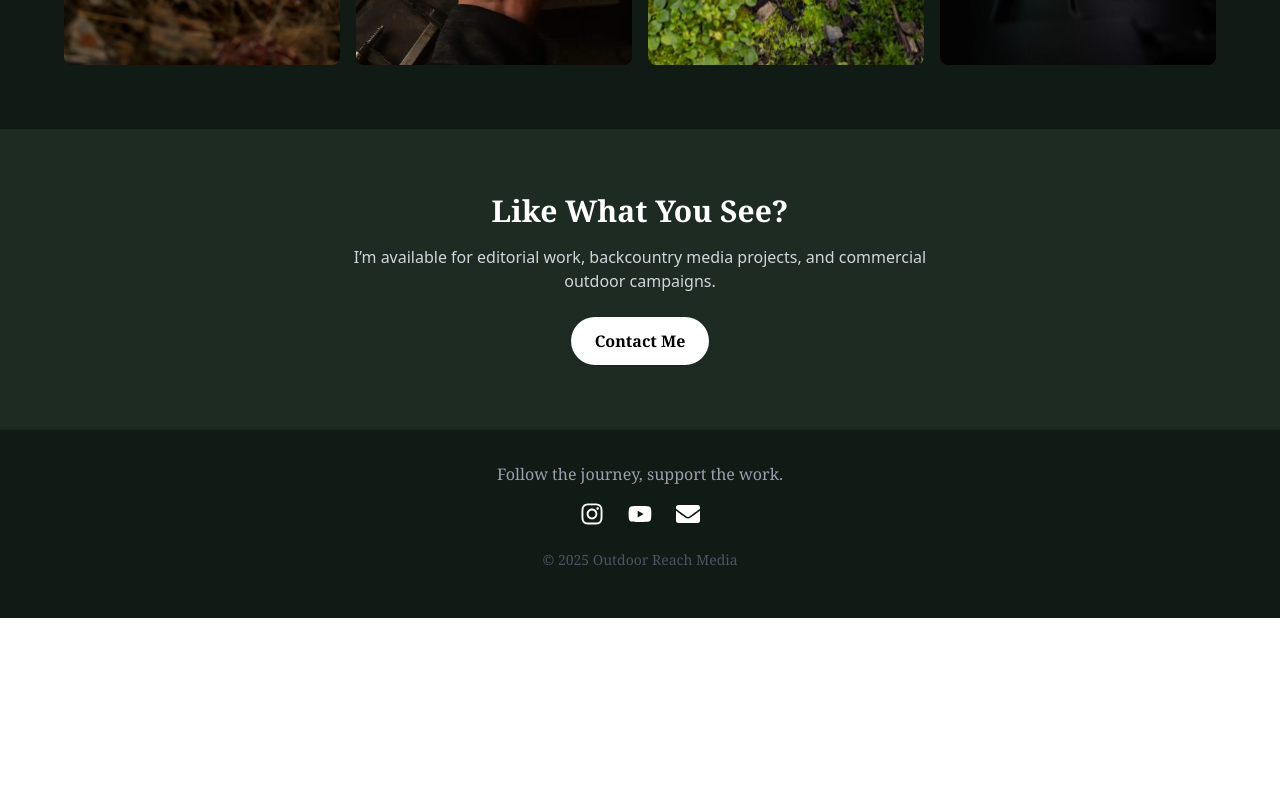
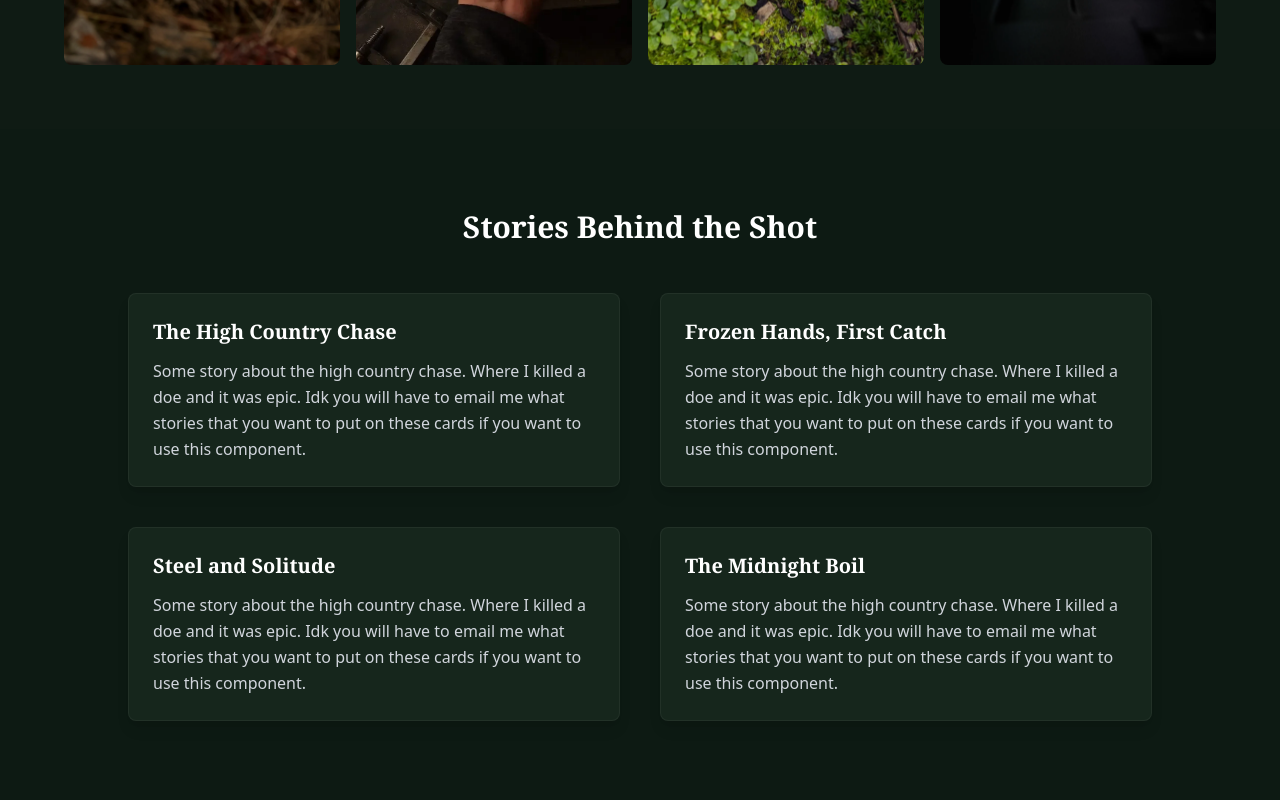
Before and after one commit to cadens99/outdoor-media, a React (Vite) app: page / in a window 1280 px wide. Shown: the part 2420-3220 px from the top of the page. Before the commit the page ends 3038 px from the top, so only its background shows below. Built offline with nearby package versions, Linux system fonts and the light colour scheme.

Commit message:
added stories behund the shot

```diff
--- a/package.json
+++ b/package.json
@@ -12,6 +12,7 @@
   "dependencies": {
     "@headlessui/react": "^2.2.2",
     "@heroicons/react": "^2.2.0",
+    "framer-motion": "^12.11.0",
     "react": "^19.1.0",
     "react-dom": "^19.1.0",
     "react-icons": "^5.5.0",
--- /dev/null
+++ b/src/components/ShotStories.jsx
@@ -0,0 +1,49 @@
+// src/components/ShotStories.jsx
+import { motion } from 'framer-motion';
+
+const stories = [
+  {
+    title: "The High Country Chase",
+    text: "Some story about the high country chase. Where I killed a doe and it was epic. Idk you will have to email me what stories that you want to put on these cards if you want to use this component."
+  },
+  {
+    title: "Frozen Hands, First Catch",
+    text: "Some story about the high country chase. Where I killed a doe and it was epic. Idk you will have to email me what stories that you want to put on these cards if you want to use this component."
+  },
+  {
+    title: "Steel and Solitude",
+    text: "Some story about the high country chase. Where I killed a doe and it was epic. Idk you will have to email me what stories that you want to put on these cards if you want to use this component."
+  },
+  {
+    title: "The Midnight Boil",
+    text: "Some story about the high country chase. Where I killed a doe and it was epic. Idk you will have to email me what stories that you want to put on these cards if you want to use this component."
+  }
+];
+
+export default function ShotStories() {
+  return (
+    <section className="px-4 py-20 bg-[#0d1a13] text-white">
+      <div className="max-w-5xl mx-auto">
+        <h2 className="text-3xl font-bold text-center mb-12 font-serif">
+          Stories Behind the Shot
+        </h2>
+
+        <div className="grid gap-10 md:grid-cols-2">
+          {stories.map((story, index) => (
+            <motion.div
+              key={index}
+              initial={{ opacity: 0, y: 50 }}
+              whileInView={{ opacity: 1, y: 0 }}
+              viewport={{ once: true }}
+              transition={{ duration: 0.6, delay: index * 0.15 }}
+              className="bg-[#16261c] rounded-lg p-6 shadow-lg border border-white/5"
+            >
+              <h3 className="text-xl font-semibold font-serif mb-3">{story.title}</h3>
+              <p className="text-gray-300 leading-relaxed">{story.text}</p>
+            </motion.div>
+          ))}
+        </div>
+      </div>
+    </section>
+  );
+}
--- a/src/pages/Home.jsx
+++ b/src/pages/Home.jsx
@@ -2,6 +2,7 @@ import NavBar from '../components/NavBar';
 import Hero from '../components/Hero';
 import SocialLinks from '../components/SocialLinks';
 import PhotoGallery from '../components/PhotoGallery';
+import ShotStories from '../components/ShotStories';
 
 
 export default function Home() {
@@ -28,12 +29,14 @@ export default function Home() {
             {/* Photo Gallery */}
             <PhotoGallery />
 
+            {/* Shot Stories */}
+            <ShotStories />
 
             {/* Call-to-Action */}
             <section className="py-16 bg-[#1e2b23] text-center">
                 <h2 className="text-3xl font-bold mb-4 font-serif">Like What You See?</h2>
                 <p className="text-gray-300 mb-6 max-w-xl mx-auto">
-                    I’m available for editorial work, backcountry media projects, and commercial outdoor campaigns.
+                    I'm available for editorial work, backcountry media projects, and commercial outdoor campaigns.
                 </p>
                 <a
                     href="/contact"
```
Also changed, not shown: 1 other file (tests, documents, lock files or other folders).
